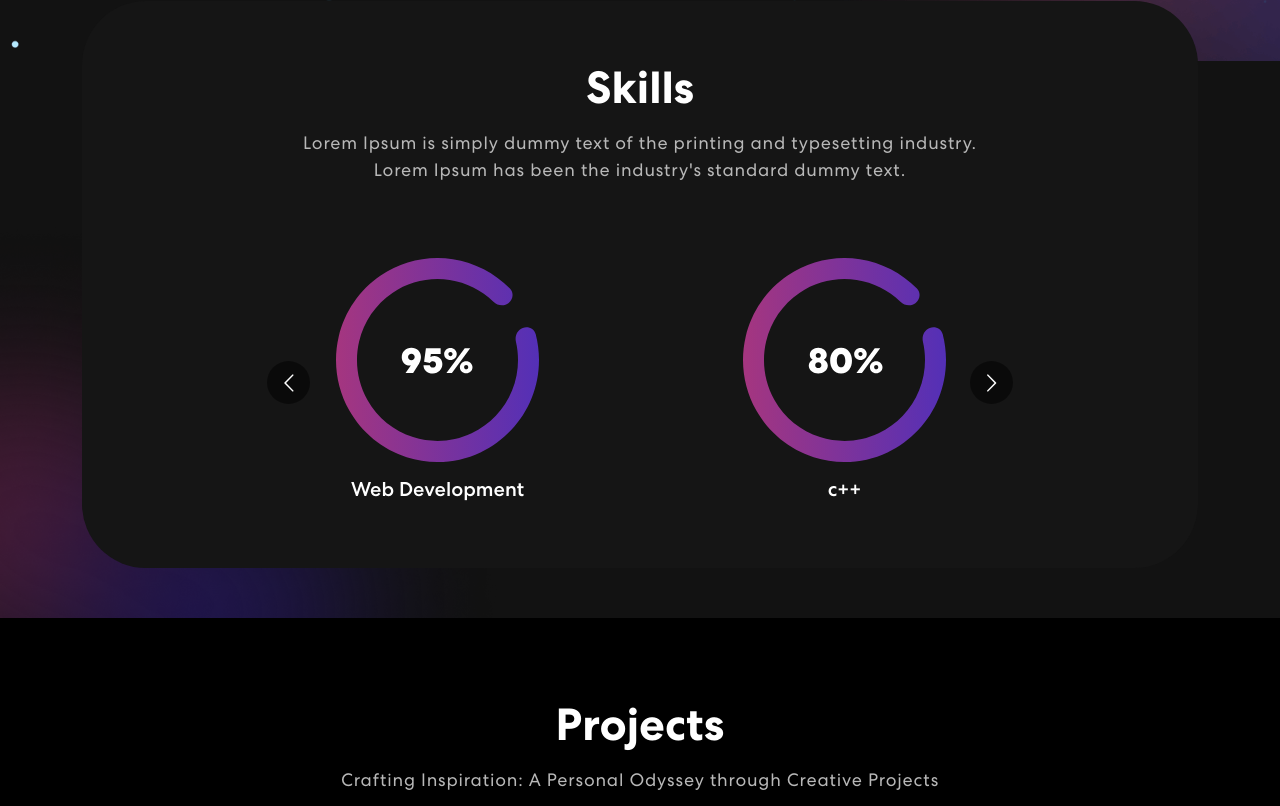
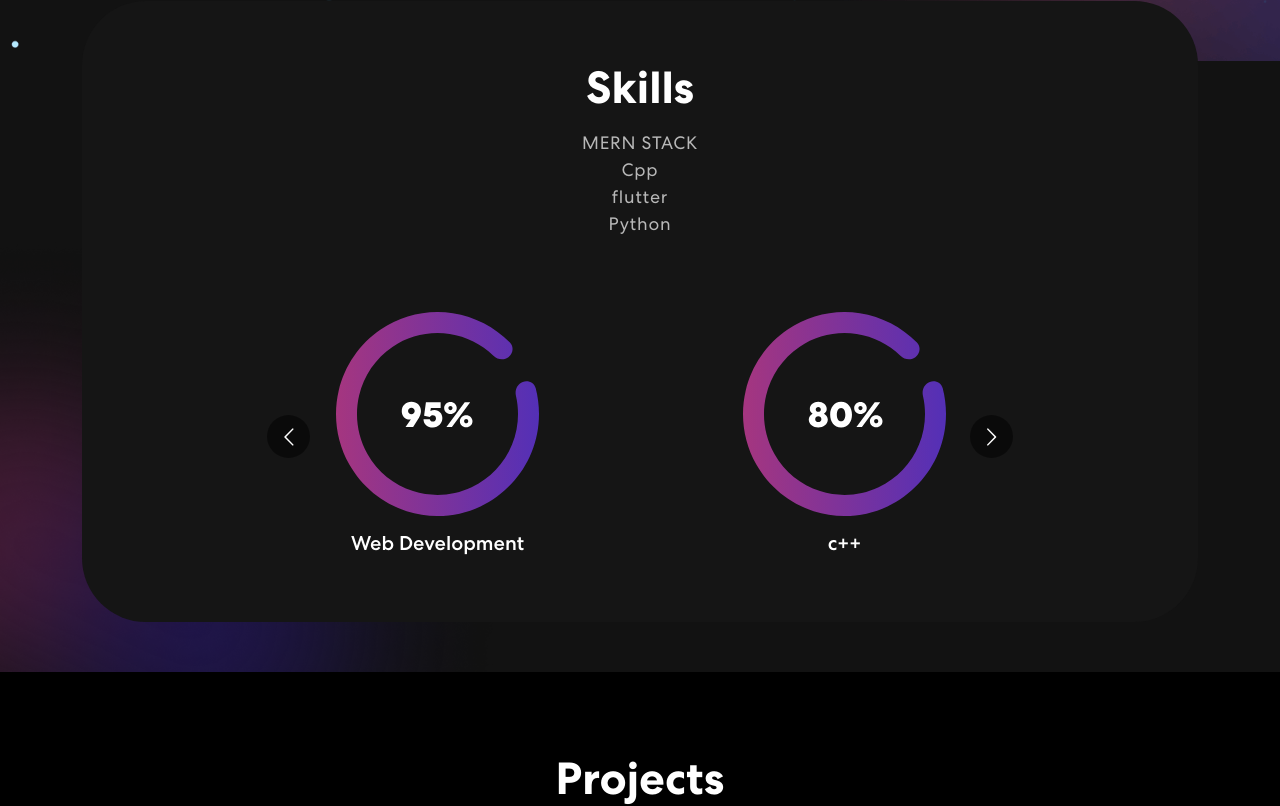
Before and after one commit to mansisoni11/mansi, a React (Create React App) app: page / in a window 1280 px wide. Shown: the part 842-1648 px from the top of the page. Built offline with nearby package versions, Linux system fonts and the light colour scheme.

Commit message:
first commit3

```diff
--- a/src/components/Skills.js
+++ b/src/components/Skills.js
@@ -35,7 +35,7 @@ export const Skills = () => {
                 <div className="col-12">
                     <div className="skill-bx wow zoomIn">
                         <h2>Skills</h2>
-                        <p>Lorem Ipsum is simply dummy text of the printing and typesetting industry.<br></br> Lorem Ipsum has been the industry's standard dummy text.</p>
+                        <p>MERN STACK <br/>Cpp<br/>flutter<br/>Python </p>
                         <Carousel responsive={responsive} infinite={true} className="owl-carousel owl-theme skill-slider">
                             <div className="item">
                                 <img src={meter1} alt="Image" />
```
